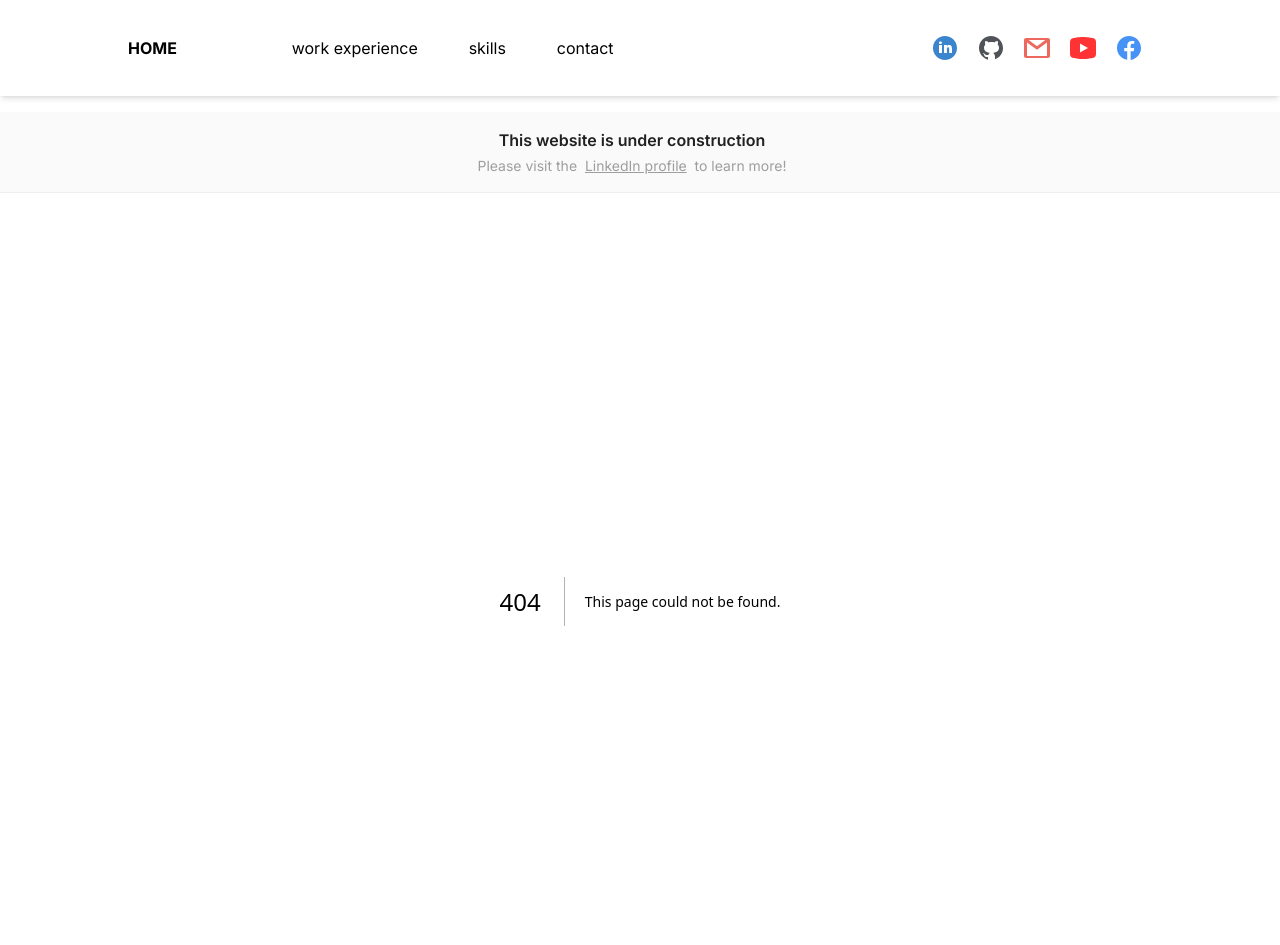
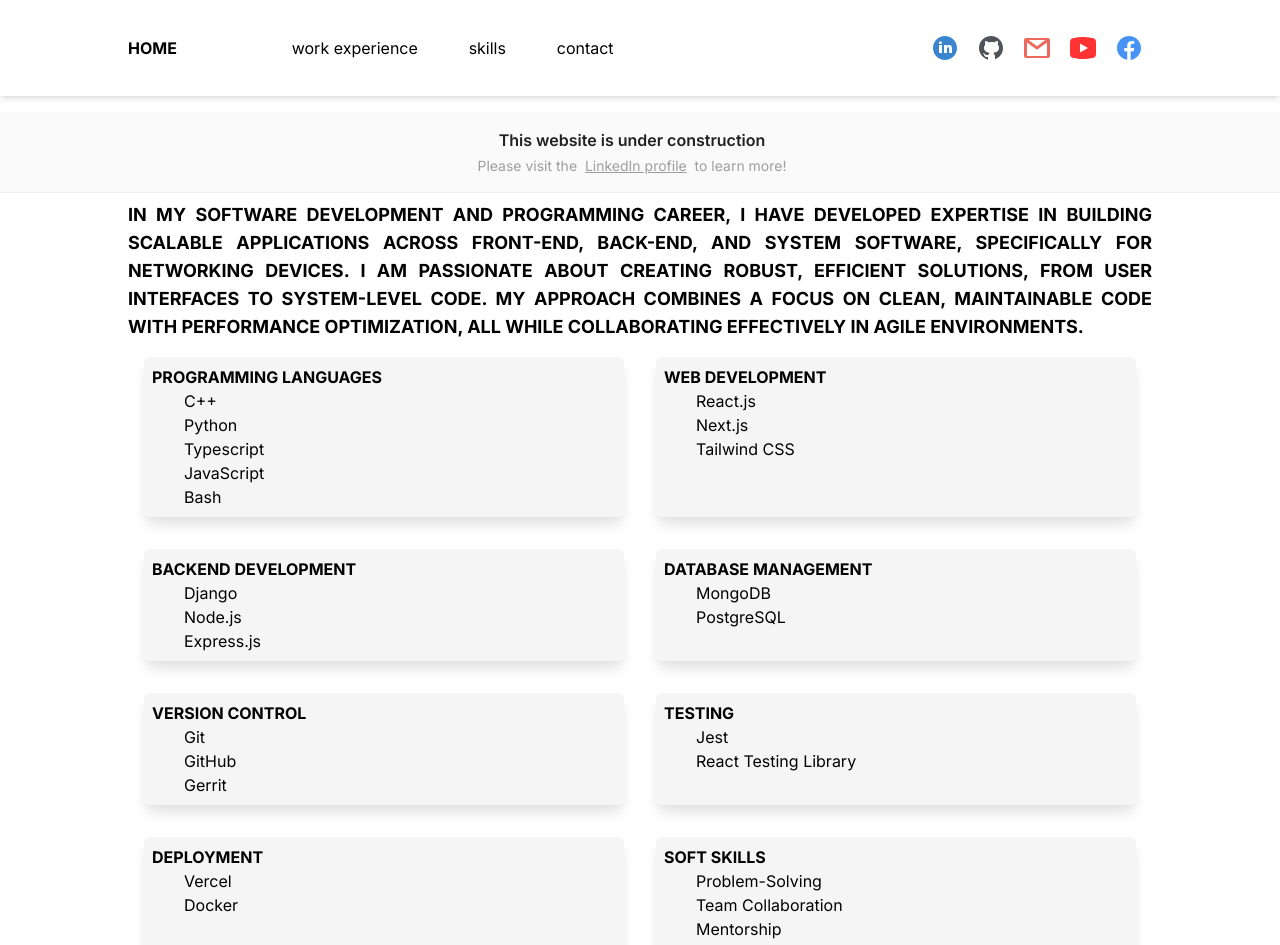
Before and after one commit to ashikur-rahman-fh/bio, a Next.js app: page /skills in a window 1280 px wide. Before the commit this address had no page. Shown: the top 945 px of the page. Built offline with nearby package versions, Linux system fonts and the light colour scheme.

Commit message:
Add skill section

```diff
--- /dev/null
+++ b/src/app/common/ShadowCard.tsx
@@ -0,0 +1,17 @@
+import React from "react";
+
+const ShadowCard = ({ children } : { children : any }) => {
+  return (
+    <div
+      className="bg-gray-100 p-2 shadow-lg shadow-gray-300
+                rounded-md hover:bg-gray-300
+                transition duration-300 ease-in-out
+                h-full box-border"
+    >
+      {children}
+    </div>
+  );
+
+};
+
+export default ShadowCard;
--- a/src/app/components/Navbar/constants.ts
+++ b/src/app/components/Navbar/constants.ts
@@ -32,7 +32,7 @@
   },
   {
     text: "Skills",
-    link: "/skill",
+    link: "/skills",
   },
   {
     text: "Contact",
--- /dev/null
+++ b/src/app/skills/Skills/constants.tsx
@@ -0,0 +1,41 @@
+import { ISkill } from "./types";
+
+export const skills: ISkill[] = [
+  {
+    category: "Programming Languages",
+    items: ["C++", "Python", "Typescript", "JavaScript", "Bash"],
+  },
+  {
+    category: "Web Development",
+    items: ["React.js", "Next.js", "Tailwind CSS"],
+  },
+  {
+    category: "Backend Development",
+    items: ["Django", "Node.js", "Express.js"],
+  },
+  {
+    category: "Database Management",
+    items: ["MongoDB", "PostgreSQL"],
+  },
+  {
+    category: "Version Control",
+    items: ["Git", "GitHub", "Gerrit"],
+  },
+  {
+    category: "Testing",
+    items: ["Jest", "React Testing Library"],
+  },
+  {
+    category: "Deployment",
+    items: ["Vercel", "Docker"],
+  },
+  {
+    category: "Soft Skills",
+    items: [
+      "Problem-Solving",
+      "Team Collaboration",
+      "Mentorship",
+      "Adaptability",
+    ],
+  },
+];
--- /dev/null
+++ b/src/app/skills/Skills/index.tsx
@@ -0,0 +1,59 @@
+// src/components/Skills.tsx
+
+import React from "react";
+
+import { skills } from "./constants";
+import { ISkill } from "./types";
+import ShadowCard from "@/app/common/ShadowCard";
+
+const SkillItems = ({ skillItems }: { skillItems: string[] }) => {
+  return skillItems.map((item: string) => {
+    return <li key={item}>{item}</li>;
+  });
+};
+
+const SingleSkill = ({ skill }: { skill: ISkill }) => {
+  return (
+    <div>
+      <h1 className="uppercase font-bold">{skill.category}</h1>
+      <ul className="pl-8">
+        <SkillItems skillItems={skill.items} />
+      </ul>
+    </div>
+  );
+};
+
+const StyledSkill = ({ children }: { children: any }) => {
+  return (
+    <div className="m-4">
+      <ShadowCard>{children}</ShadowCard>
+    </div>
+  );
+};
+
+const Skills: React.FC = () => {
+  return (
+    <section id="skills" className="">
+      <h2 className="text-justify text-lg font-bold uppercase">
+        In my software development and programming career, I have developed
+        expertise in building scalable applications across front-end, back-end,
+        and system software, specifically for networking devices. I am
+        passionate about creating robust, efficient solutions, from user
+        interfaces to system-level code. My approach combines a focus on clean,
+        maintainable code with performance optimization, all while collaborating
+        effectively in agile environments.
+      </h2>
+      <div className="grid grid-cols-2 items-stretch">
+        {skills.map((skill) => {
+          return (
+            <StyledSkill key={skill.category}>
+              <SingleSkill skill={skill} />
+            </StyledSkill>
+          );
+        })}
+      </div>
+    </section>
+  );
+};
+
+export default Skills;
--- /dev/null
+++ b/src/app/skills/Skills/types.tsx
@@ -0,0 +1,4 @@
+export interface ISkill {
+  category: string;
+  items: string[];
+};
--- /dev/null
+++ b/src/app/skills/page.tsx
@@ -0,0 +1,34 @@
+import React from "react";
+import { Metadata } from "next";
+
+import Skills from "./Skills";
+
+export async function generateMetadata(): Promise<Metadata> {
+  return {
+    title:
+      "Skills | Ashikur Rahman",
+    description:
+      "Full-stack developer skilled in C++, Python, TypeScript, and" +
+      "JavaScript. " +
+      "Experienced in React, Next.js, Django, Node.js, and PostgreSQL. " +
+      "Proficient in Docker, Git, testing frameworks, and modern deployment " +
+      "workflows. Collaborative, adaptable, and committed to clean, " +
+      "scalable code.",
+    keywords:
+      "Full-stack developer, C++, Python, TypeScript, JavaScript, React.js, " +
+      "Next.js, Tailwind CSS, Django, Node.js, Express.js, MongoDB, " +
+      "PostgreSQL, Git, GitHub, Gerrit, Docker, Vercel, Jest, " +
+      "React Testing Library, software engineer, web development, " +
+      "backend development, frontend development, developer portfolio"
+  };
+}
+
+const WorkExperiencePage = () => {
+  return (
+    <React.Fragment>
+      <Skills />
+    </React.Fragment>
+  );
+};
+
+export default WorkExperiencePage;
```
